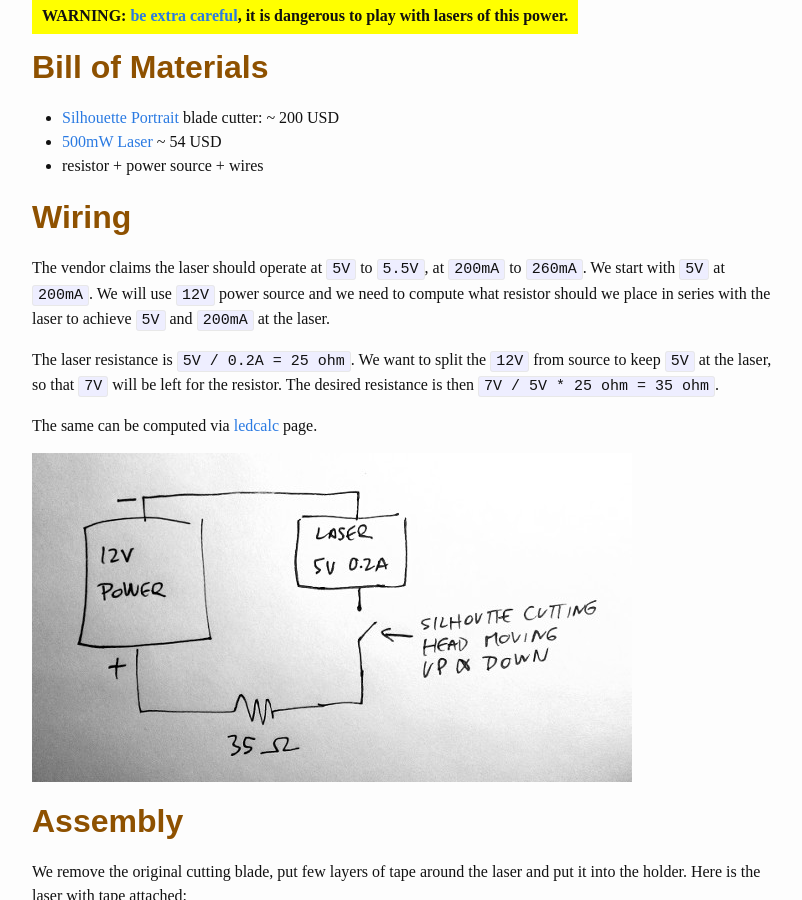
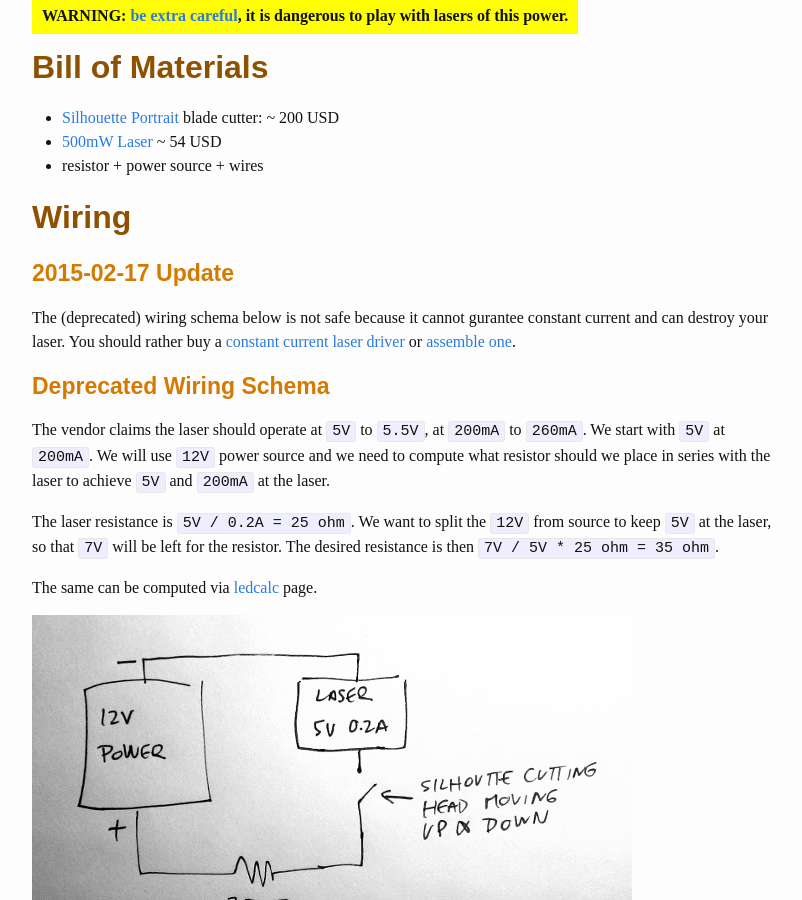
Before and after one commit to Laserworks/diy, a Jekyll site: the page built from _posts/2015-01-30-silhouette-laser-engraver.markdown, in a window 1280 px wide and 900 px high, scrolled down 614 px. Shown: the whole window, without its empty margins (238-1040 px from the left). Built offline with Jekyll 4.4.1, drawn with Linux system fonts in a browser that asks for light colours; comment, search, counter and statistics services are not loaded.

Commit message:
update wiring in 2015-01-30-silhouette-laser-engraver

```diff
--- a/_posts/2015-01-30-silhouette-laser-engraver.markdown
+++ b/_posts/2015-01-30-silhouette-laser-engraver.markdown
@@ -21,6 +21,12 @@ We take here Silhouette Portrait blade cutter and replace the blade with a 500mW
 * resistor + power source + wires
 
 ## Wiring
+
+### 2015-02-17 Update
+
+The (deprecated) wiring schema below is not safe because it cannot gurantee constant current and can destroy your laser. You should rather buy a [constant current laser driver](http://www.ebay.com/itm/3-5-5V-Power-Supply-Driver-for-1-250mw-405nm-Violet-Blue-Laser-9x20mm-/121210899662?pt=LH_DefaultDomain_0&hash=item1c38bb8cce) or [assemble one](http://www.instructables.com/id/How-to-build-a-laser-general-guide/step5/Step-3-Driver/).
+
+### Deprecated Wiring Schema
 
 The vendor claims the laser should operate at `5V` to `5.5V`, at `200mA` to `260mA`.
 We start with `5V` at `200mA`. We will use `12V` power source and we need to compute what resistor should we place in series with the laser to achieve `5V` and `200mA` at the laser.
```
